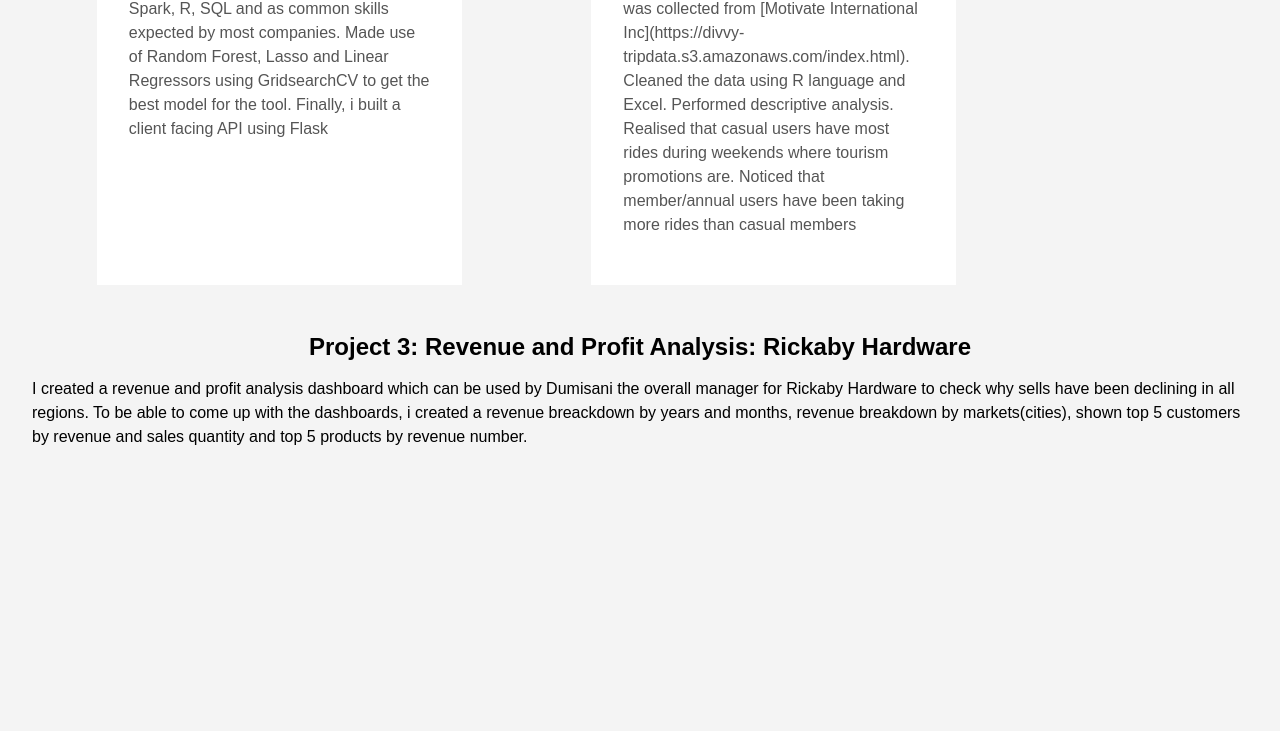
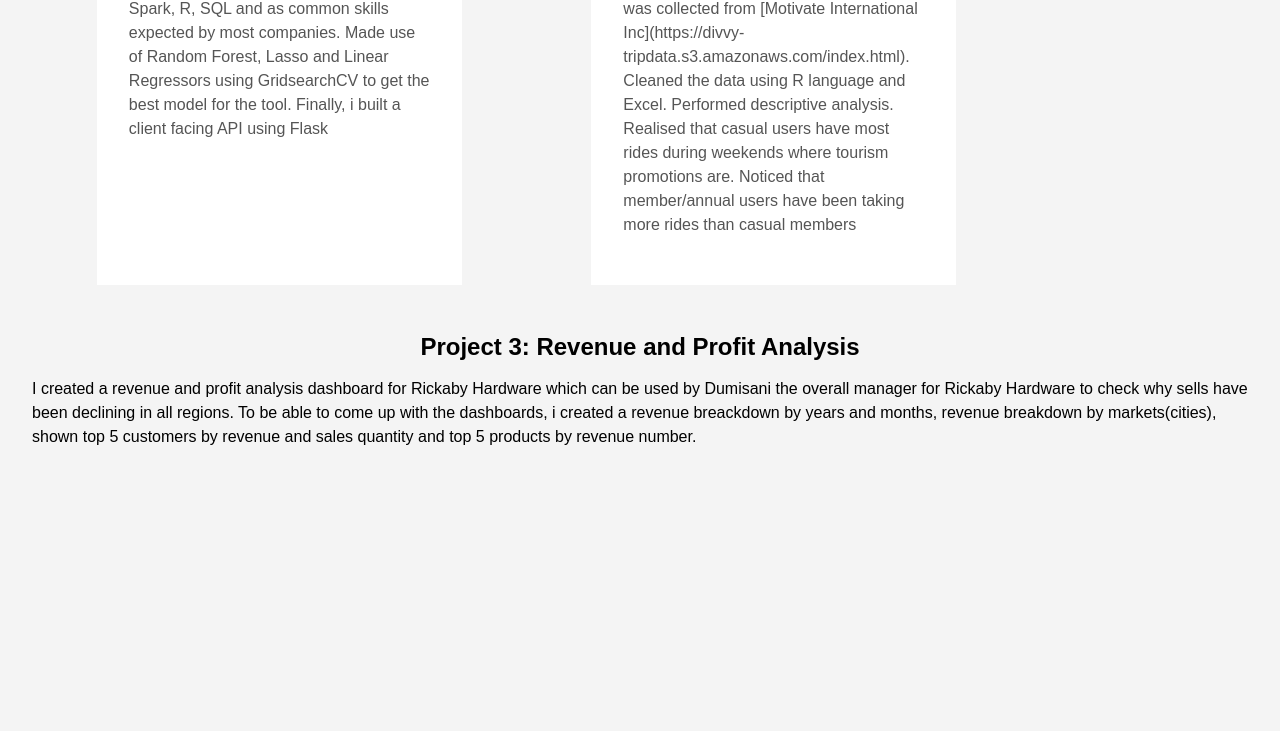
Before and after one commit to saco1621/Conerlious_DataScience_portfolio, a plain HTML site: page post/index.html in a window 1280 px wide. Shown: the part 1057-1788 px from the top of the page. Drawn offline with Linux system fonts and the light colour scheme.

Commit message:
Update index.html

```diff
--- a/post/index.html
+++ b/post/index.html
@@ -210,11 +210,11 @@ Noticed that member/annual users have been taking more rides than casual members
 
     <h1 class="f3 near-black">
       <a href="https://saco1621.github.io/Conerlious_Datascience_portfolio/post/project-1/" class="link black dim">
-        Project 3: Revenue and Profit Analysis: Rickaby Hardware
+        Project 3: Revenue and Profit Analysis
       </a>
     </h1>
     <div class="nested-links f5 lh-copy nested-copy-line-height">
-      I created a revenue and profit analysis dashboard which can be used by Dumisani the overall manager for Rickaby Hardware to
+      I created a revenue and profit analysis dashboard for Rickaby Hardware which can be used by Dumisani the overall manager for Rickaby Hardware to
       check why sells have been declining in all regions. To be able to come up with the dashboards,
       i created a revenue breackdown by years and months, revenue breakdown by markets(cities), shown top 5 customers by
       revenue and sales quantity and top 5 products by revenue number.
```
